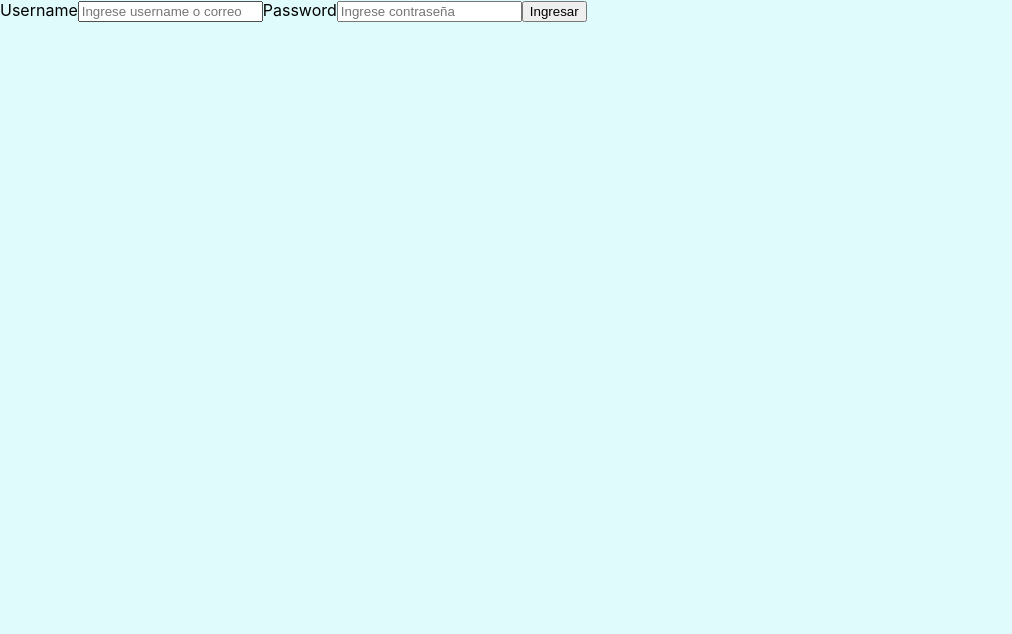
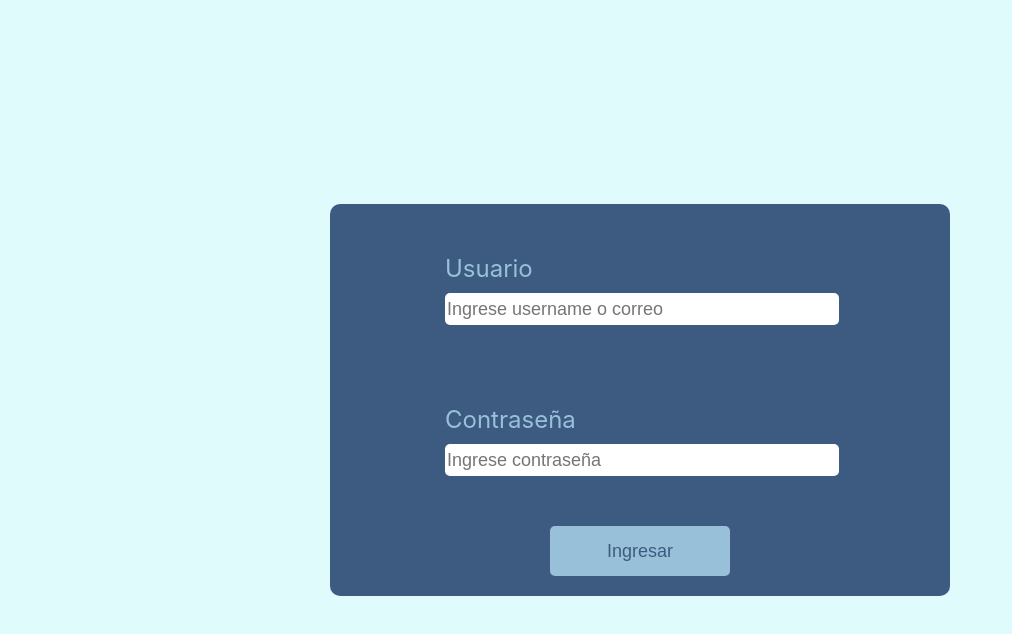
Before and after one commit to NestorNieto/pw, a React (Create React App) app: page / in a window 1280 px wide. Shown: the top 634 px of the page, without its empty margins (0-1012 px from the left). Built offline with nearby package versions, Linux system fonts and the light colour scheme.

Commit message:
Estilos de login, redireccionamiento en pagina de error

```diff
--- a/src/Routes/AdminHome/AdminHome.jsx
+++ b/src/Routes/AdminHome/AdminHome.jsx
@@ -14,7 +14,6 @@ const AdminHome = () => {
     const size = 32;
     const navigate = useNavigate();
     const {token, username} = getUserData();
-    const [page, setPage] = useState(0);
     const [posts, setPosts] = useState([]);
 
     useEffect(() => {
--- a/src/Routes/Error/Error.jsx
+++ b/src/Routes/Error/Error.jsx
@@ -1,6 +1,12 @@
+import { useEffect } from "react";
 import { useLocation } from "react-router-dom";
 
 const Error = ({error}) => {
+    useEffect(()=>{
+        setTimeout(function() {
+            window.location.replace('/');
+          }, 3000);
+    }, []);
     const location = useLocation();
     const message = location?.state?.error === undefined ? error : location.state.error;
     return(
--- a/src/Routes/Login/Login.jsx
+++ b/src/Routes/Login/Login.jsx
@@ -1,9 +1,10 @@
 import { useState } from "react";
 import { Navigate, useNavigate} from "react-router-dom";
 import { login } from "../../Services/Authorization.service";
+import styles from './Login.module.css'
 
 const Login = () => {
-    const role = localStorage.getItem('role');
+    let role = localStorage.getItem('role');
     const navigate = useNavigate();
 
     const [username, setUsername] = useState('');
@@ -13,11 +14,11 @@ const Login = () => {
         event.preventDefault();
         const success = await login(username, password);
         if(success === true){
-            const updatedRole = localStorage.getItem('role');
-            if(updatedRole === 'admin'){
+            role = localStorage.getItem('role');
+            if(role === 'admin'){
                 navigate("/admin", {replace: true});
             }
-            else if(updatedRole === "user"){
+            else if(role === "user"){
                 navigate("/user", {replace: true});
             }
         }
@@ -33,18 +34,18 @@ const Login = () => {
     };
 
     const LoginForm = (
-        <form onSubmit={handleSubmit} method="post">
+        <form onSubmit={handleSubmit} method="post" className = {styles.form}>
             <label>
-                Username
-                <input type="text" onChange={handleUsernameChange} name="username" placeholder="Ingrese username o correo" />
+                Usuario
+                <input type="text" onChange={handleUsernameChange} name="username" placeholder="Ingrese username o correo"  value={username}/>
             </label>
 
             <label>
-                Password
-                <input type="text" onChange={handlePasswordChange} name="password" placeholder="Ingrese contraseña" />
+                Contraseña
+                <input type="password" onChange={handlePasswordChange} name="password" placeholder="Ingrese contraseña" value={password} />
             </label>
 
-            <input type="submit" value="Ingresar" />
+            <input type="submit" value="Ingresar"  className={styles.button}/>
         </form>
     );
 
--- /dev/null
+++ b/src/Routes/Login/Login.module.css
@@ -0,0 +1,44 @@
+.form {
+    margin: auto;
+    padding: 10px;
+    display: flex;
+    flex-direction: column;
+    align-items: center;
+    justify-content: center;
+    align-self: center;
+    flex-wrap: wrap;
+    width: 600px;
+    background-color: #3D5A80;
+    font-size: x-large;
+    color: #98C1D9;
+    border-radius: 10px;
+}
+.form label{
+    width: 65%;
+}
+
+
+.form > * {
+    padding: 30px;
+    margin: 10px;
+}
+.form input{
+    outline: #98C1D9 1px;
+    font-size: large;
+    margin-top: 10px;
+    width: 100%;
+    height: 30px;
+    border-radius: 5px;
+    border: 0;
+    display: block;
+
+}
+.button{
+    height: 50px !important;
+    padding: 10px 0;
+    width: 30% !important;
+    border-radius: 10px;
+    border: 1px solid #98C1D9 ;
+    background-color: #98C1D9;
+    color: #3D5A80;
+}
--- a/src/Routes/UserHome/UserHome.jsx
+++ b/src/Routes/UserHome/UserHome.jsx
@@ -11,8 +11,8 @@ const UserHome = () => {
     const {username, token} = getUserData();
     const [page, setPage] = useState(0);
     const [posts, setPosts] = useState([]);
-    const isLastPage = () => page === lastPage - 1;
-    const isFirstPage = () => page === 0;
+    const isLastPage =  page === lastPage - 2;
+    const isFirstPage =  page === 0;
     const prevPage = () => setPage(page - 1);
     const nextPage = () => setPage(page + 1);
     const favoritesHandler = () => {};
@@ -30,8 +30,8 @@ const UserHome = () => {
         <div className={styles.posts_header}>
             <h1>Bienvenido {username}</h1>
                 <div className={styles.buttons}>
-                {!isFirstPage() && <button onClick={prevPage}><Left size = {size}/></button>}
-                {!isLastPage() && <button onClick={nextPage}><Right size = {size} /></button>}
+                {!isFirstPage && <button onClick={prevPage}><Left size = {size}/></button>}
+                {!isLastPage && <button onClick={nextPage}><Right size = {size} /></button>}
                 <button onClick={favoritesHandler}><Bookmark size = {size} /></button>
                 </div>
             </div>
```
